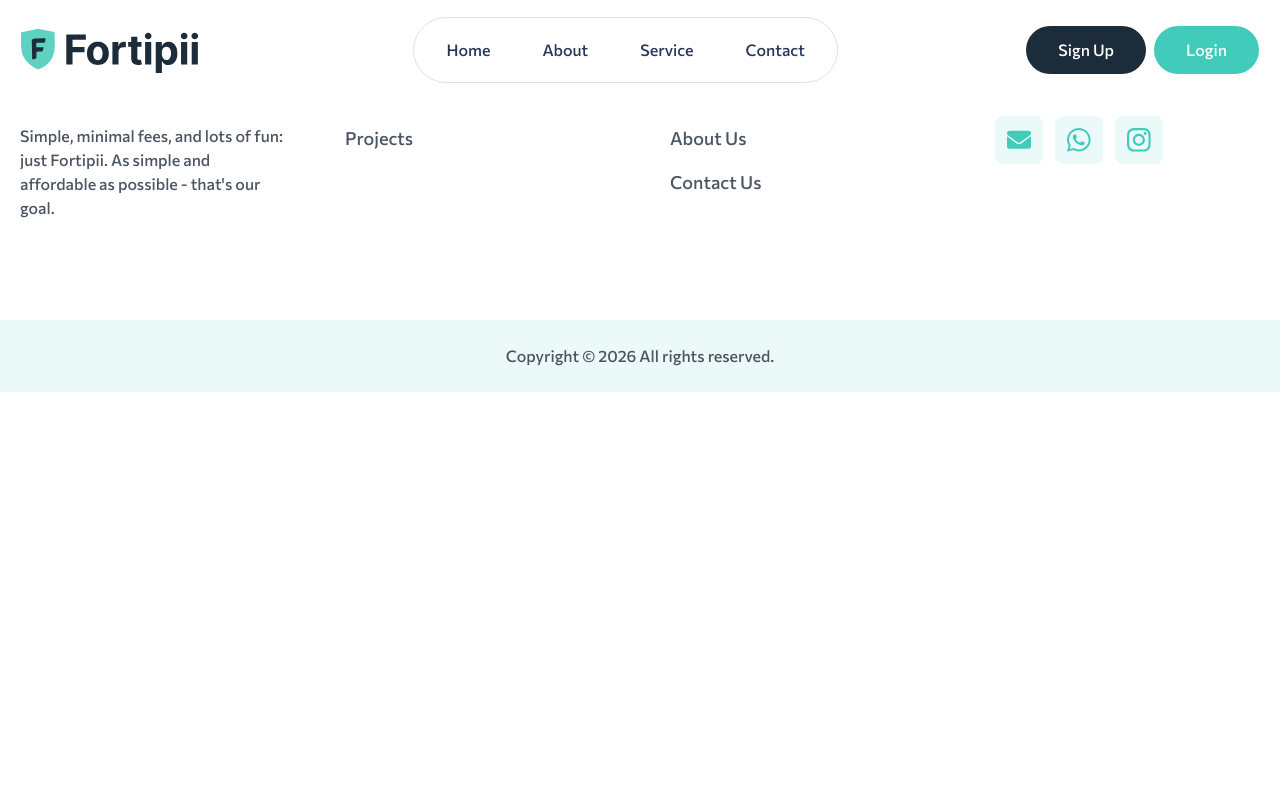
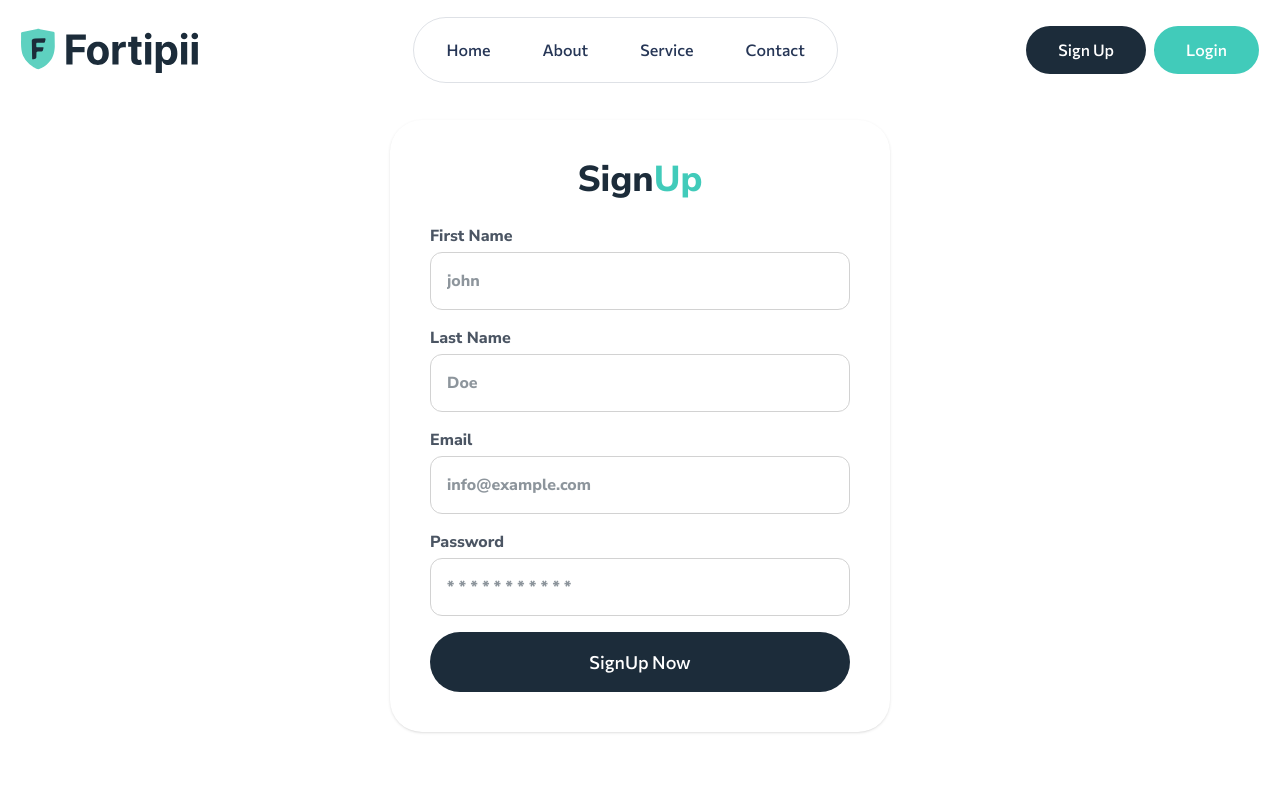
Before and after one commit to Manutiwari8890/fortipii, a React (Vite) app: page /register in a window 1280 px wide. Shown: the top 800 px of the page. Built offline with nearby package versions, Linux system fonts and the light colour scheme.

Commit message:
add authentication template

```diff
--- a/src/App.jsx
+++ b/src/App.jsx
@@ -10,6 +10,8 @@ import About from "./Pages/About";
 import Contact from "./Pages/Contact";
 import Blog from "./Pages/Blog";
 import SingleBlog from "./Pages/SingleBlog";
+import Signup from "./Pages/Signup";
+import Login from "./Pages/Login";
 
 function App(){
   const location = useLocation();
@@ -35,6 +37,8 @@ function App(){
         <Route path="/services" element={<Services />} />
         <Route path="/contact" element={<Contact />} />
         <Route path="/blog" element={<Blog />} />
+        <Route path="/register" element={<Signup />} />
+        <Route path="/login" element={<Login />} />
         <Route path="/blog/:slug" element={<SingleBlog />} />
       </Routes>
       <Footer />
--- a/src/Componments/Header.jsx
+++ b/src/Componments/Header.jsx
@@ -97,10 +97,10 @@ function Header(){
                                     <NavLink to="/contact" className={`inline-block text-xl text-[#263656] font-medium font-commissioner py-2 px-2 w-full lg:px-6 xl:text-base xl:w-max ${hoverTab=="/contact" ? "text-primary xl:text-white" : ""}`}  data-page="/contact"  onMouseEnter={handleHover}>Contact</NavLink>
                                 </li>
                                 <li className="nav-item block xl:hidden">
-                                    <Link className="inline-block btn-primary bg-secondary font-commissioner text-base relative font-medium text-white py-3 px-8 mt-5 rounded-full w-full text-center">Sign Up</Link>
+                                    <Link to="/register" className="inline-block btn-primary bg-secondary font-commissioner text-base relative font-medium text-white py-3 px-8 mt-5 rounded-full w-full text-center">Sign Up</Link>
                                 </li>
                                 <li className="nav-item block xl:hidden">
-                                    <Link className="inline-block btn-secondary bg-primary font-commissioner text-base relative font-medium text-white py-3 px-8 rounded-full w-full text-center">Login</Link>
+                                    <Link to="/login" className="inline-block btn-secondary bg-primary font-commissioner text-base relative font-medium text-white py-3 px-8 rounded-full w-full text-center">Login</Link>
                                 </li>
                                 <span
                                     className="absolute top-1/2 -translate-y-1/2 h-[42px] bg-primary rounded-full transition-all -z-1 hidden xl:block"
@@ -111,8 +111,8 @@ function Header(){
                                 />
                             </ul>
                             <div className="flex gap-2 items-center">
-                                <Link className="btn-primary bg-secondary font-commissioner text-base relative font-medium text-white py-3 px-8 rounded-full hidden xl:block 2xl:block">Sign Up</Link>
-                                <Link className="btn-secondary bg-primary font-commissioner text-base relative font-medium text-white py-3 px-8 rounded-full hidden xl:block 2xl:block">Login</Link>
+                                <Link to="/register" className="btn-primary bg-secondary font-commissioner text-base relative font-medium text-white py-3 px-8 rounded-full hidden xl:block 2xl:block">Sign Up</Link>
+                                <Link to="/login" className="btn-secondary bg-primary font-commissioner text-base relative font-medium text-white py-3 px-8 rounded-full hidden xl:block 2xl:block">Login</Link>
                                 <button className={`block ml-4 humburger cursor-pointer group text-center content-center lg:block xl:hidden 2xl:hidden ${menu ? "active" : ""}`} onClick={() => setMenu((pre) => !pre)}>
                                     <div className="flex flex-col overflow-hidden w-12 h-12 justify-center relative gap-1.5 relative m-auto">
                                         <div className="w-10 h-1 bg-secondary rounded-full line-1"></div>
--- a/src/Pages/About.jsx
+++ b/src/Pages/About.jsx
@@ -32,7 +32,7 @@ function About() {
             </section>
             <section className="py-10 bg-linear-to-l from-[#1F4567] to-secondary overflow-hidden md:py-18 lg:py-15 xl:py-16 2xl:py-22">
                 <div className="container px-2 lg:px-5 mx-auto relative z-1">
-                    <div className="w-150 h-150 rounded-full content-center border border-white/10 mx-auto absolute top-auto left-1/2 -translate-x-1/2 md:top-15">
+                    <div className="w-150 h-150 rounded-full content-center border border-white/10 mx-auto absolute top-auto left-1/2 -translate-x-1/2 md:w-250 md:h-250 md:top-15">
                         <div className="w-125 h-125 rounded-full content-center border border-white/10 mx-auto md:w-225 md:h-225">
                             <div className="w-100 h-100 rounded-full content-center border border-white/10 mx-auto md:w-200 md:h-200">
                                 <div className="w-75 h-75 rounded-full content-center border border-white/10 mx-auto md:w-175 md:h-175">
--- /dev/null
+++ b/src/Pages/Login.jsx
@@ -0,0 +1,29 @@
+function Login(){
+    return (
+        <>
+            <section className="pt-10 pb-10 lg:pt-15 lg:pb-10 2xl:pt-20 2xl:pb-10">
+                <div className="container px-2 lg:px-5 mx-auto z-1">
+                    <div className="content-center md:min-h-[54vh] lg:min-h-[64vh] 2xl:min-h-[55vh]">
+                        <div className="shadow-sm mx-auto max-w-[500px] px-10 py-10 mt-15 rounded-4xl">
+                            <h2 className="text-center text-4xl font-bold text-secondary mb-6">Log<span className="text-primary">in</span></h2>
+                            <form>
+                                <div className="form-group mb-4">
+                                    <label htmlFor="email" className="inline-block w-full text-base font-semibold text-[#4B5563] mb-1">Email</label>
+                                    <input type="email" id="email" className="text-base text-secondary border border-[#D2D2D2] rounded-xl px-4 py-4 w-full focus:border-primary" placeholder="info@example.com" />
+                                </div>
+                                <div className="form-group mb-4">
+                                    <label htmlFor="password" className="inline-block w-full text-base font-semibold text-[#4B5563] mb-1">Password</label>
+                                    <input type="password" id="password" className="text-base text-secondary border border-[#D2D2D2] rounded-xl px-4 py-4 w-full focus:border-primary" placeholder="* * * * * * * * * * *" />
+                                </div>
+                                <button className="btn-primary bg-secondary w-full font-commissioner text-lg relative font-medium text-white py-4 px-8 rounded-full cursor-pointer mx-auto">Login</button>
+                            </form>
+                        </div>
+                    </div>
+
+                </div>
+            </section>
+        </>
+    )
+}
+
+export default Login;
--- /dev/null
+++ b/src/Pages/Signup.jsx
@@ -0,0 +1,34 @@
+function Signup(){
+    return (
+        <>
+            <section className="pt-10 pb-10 lg:pt-15 lg:pb-10 2xl:pt-20 2xl:pb-10">
+                <div className="container px-2 lg:px-5 mx-auto z-1">
+                    <div className="shadow-sm mx-auto max-w-[500px] px-10 py-10 mt-15 rounded-4xl">
+                        <h2 className="text-center text-4xl font-bold text-secondary mb-6">Sign<span className="text-primary">Up</span></h2>
+                        <form>
+                            <div className="form-group mb-4">
+                                <label htmlFor="fname" className="inline-block w-full text-base font-semibold text-[#4B5563] mb-1">First Name</label>
+                                <input type="text" id="fname" className="text-base text-secondary border border-[#D2D2D2] rounded-xl px-4 py-4 w-full focus:border-primary" placeholder="john" />
+                            </div>
+                            <div className="form-group mb-4">
+                                <label htmlFor="lname" className="inline-block w-full text-base font-semibold text-[#4B5563] mb-1">Last Name</label>
+                                <input type="text" id="lname" className="text-base text-secondary border border-[#D2D2D2] rounded-xl px-4 py-4 w-full focus:border-primary" placeholder="Doe" />
+                            </div>
+                            <div className="form-group mb-4">
+                                <label htmlFor="email" className="inline-block w-full text-base font-semibold text-[#4B5563] mb-1">Email</label>
+                                <input type="email" id="email" className="text-base text-secondary border border-[#D2D2D2] rounded-xl px-4 py-4 w-full focus:border-primary" placeholder="info@example.com" />
+                            </div>
+                            <div className="form-group mb-4">
+                                <label htmlFor="password" className="inline-block w-full text-base font-semibold text-[#4B5563] mb-1">Password</label>
+                                <input type="password" id="password" className="text-base text-secondary border border-[#D2D2D2] rounded-xl px-4 py-4 w-full focus:border-primary" placeholder="* * * * * * * * * * *" />
+                            </div>
+                            <button className="btn-primary bg-secondary w-full font-commissioner text-lg relative font-medium text-white py-4 px-8 rounded-full cursor-pointer mx-auto">SignUp Now</button>
+                        </form>
+                    </div>
+                </div>
+            </section>
+        </>
+    )
+}
+
+export default Signup;
```
Also changed, not shown: vercel.json.
